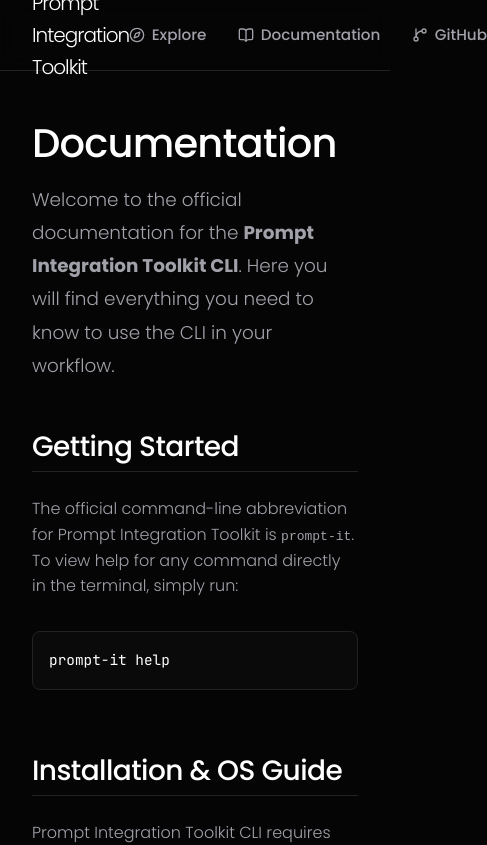
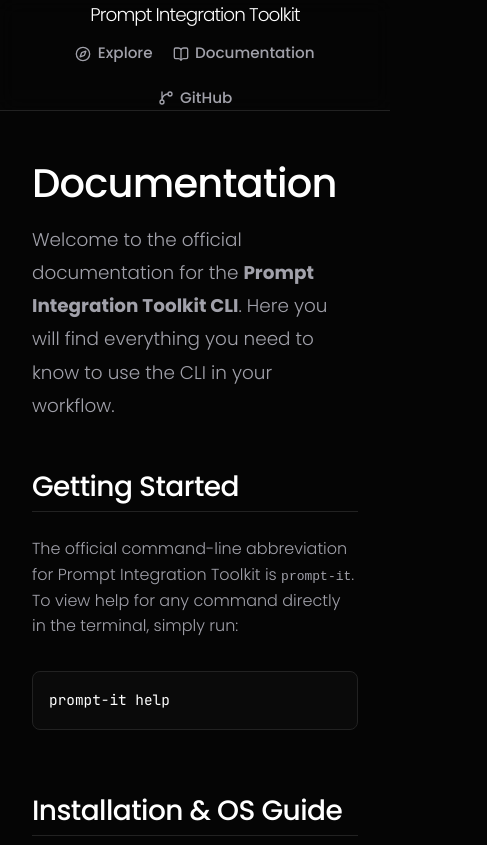
Before and after one commit to prompt-integration-toolkit/website, a React (Vite) app: page /website/docs in a window 390 px wide. Shown: the top 845 px of the page, 487 px wide, since content can reach past the window. Built offline with nearby package versions, Linux system fonts and the light colour scheme; no server answers.

Commit message:
style: fix header layout for mobile devices

```diff
--- a/src/components/Layout.css
+++ b/src/components/Layout.css
@@ -66,3 +66,25 @@
   color: var(--text-secondary);
   font-size: 0.875rem;
 }
+
+/* --- Ajustes para Celular (Mobile) --- */
+@media (max-width: 768px) {
+  .header-content {
+    flex-direction: column;
+    height: auto;
+    padding: 1rem 0;
+    gap: 0.75rem;
+  }
+
+  .logo {
+    font-size: 1.15rem;
+    text-align: center;
+  }
+
+  .nav-links {
+    gap: 1.25rem !important; /* Sobrescreve o gap-8 do HTML no mobile */
+    justify-content: center;
+    width: 100%;
+    flex-wrap: wrap; /* Caso a tela seja muito pequena, os links quebram linha bonito */
+  }
+}
--- a/src/pages/Home.css
+++ b/src/pages/Home.css
@@ -64,7 +64,8 @@
 .hero-subtitle {
   font-size: 1.15rem;
   color: var(--text-secondary);
-  margin-bottom: 2.5rem; /* Aumentado de 1.5rem para 2.5rem */
+  margin-bottom: 2.5rem;
+  /* Aumentado de 1.5rem para 2.5rem */
   max-width: 600px;
   margin-left: auto;
   margin-right: auto;
@@ -107,7 +108,7 @@
   display: grid;
   grid-template-columns: repeat(auto-fit, minmax(300px, 1fr));
   gap: 2rem;
-  margin-top: 4rem; /* Aumentado de 2rem para 4rem */
+  margin-top: 4rem;
 }
 
 .feature-card {
```
